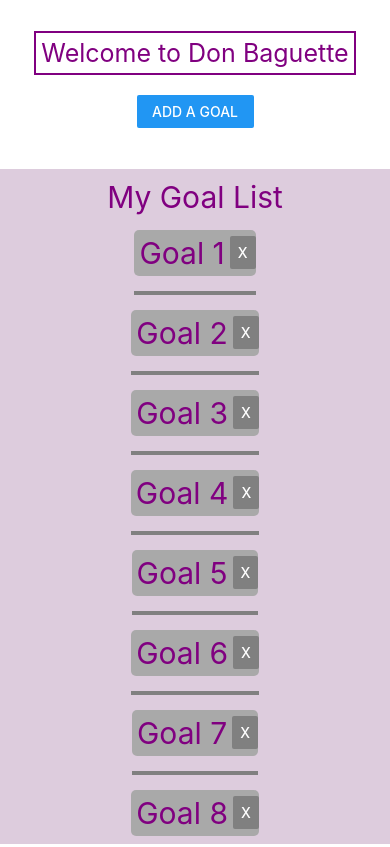
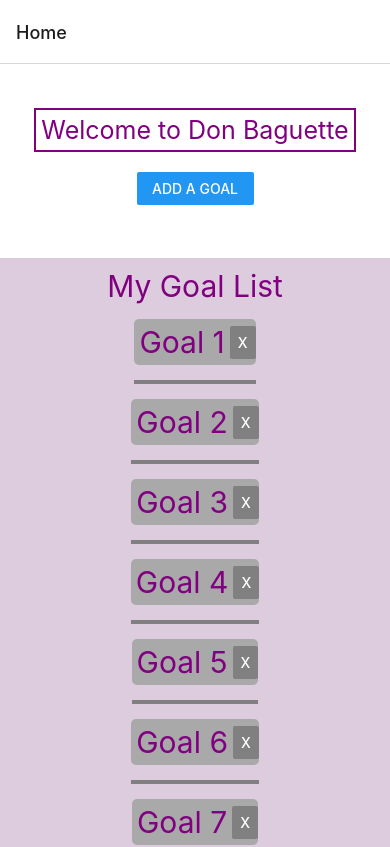
Before and after one commit to haoniu08/mobile2024fall-HN, a React Native app: screen / in a window 390 px wide. Shown: the top 847 px of the page. Built offline with nearby package versions, Linux system fonts and the light colour scheme.

Commit message:
Home page wrapped in stack.screen

```diff
--- a/App.js
+++ b/App.js
@@ -9,7 +9,9 @@ const Stack = createStackNavigator();
 export default function App() {
   return (
     <NavigationContainer>
-      <Home />
+      <Stack.Navigator>
+        <Stack.Screen name="Home" component={Home} />
+      </ Stack.Navigator>
     </NavigationContainer>
   )
 }
--- a/package.json
+++ b/package.json
@@ -12,13 +12,14 @@
     "@expo/metro-runtime": "~3.2.3",
     "@react-navigation/native": "^6.1.18",
     "@react-navigation/native-stack": "^6.11.0",
+    "@react-navigation/stack": "^6.4.1",
     "expo": "~51.0.28",
     "expo-status-bar": "~1.12.1",
     "react": "18.2.0",
     "react-dom": "18.2.0",
     "react-native": "0.74.5",
-    "react-native-safe-area-context": "4.10.5",
-    "react-native-screens": "3.31.1",
+    "react-native-safe-area-context": "^4.10.5",
+    "react-native-screens": "^3.31.1",
     "react-native-web": "~0.19.10"
   },
   "devDependencies": {
```
Also changed, not shown: 1 other file (tests, documents, lock files or other folders).
